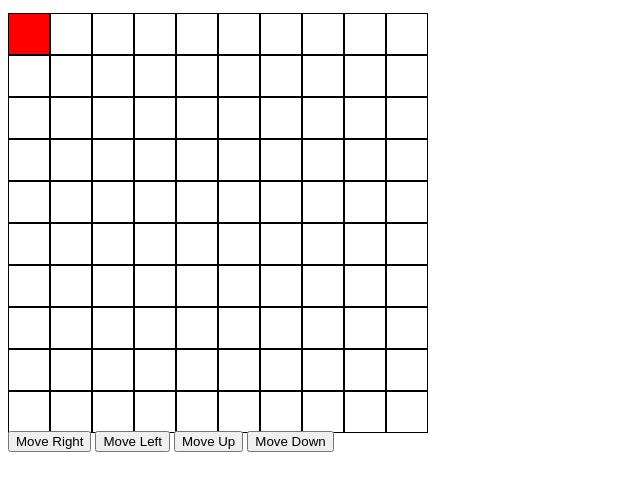
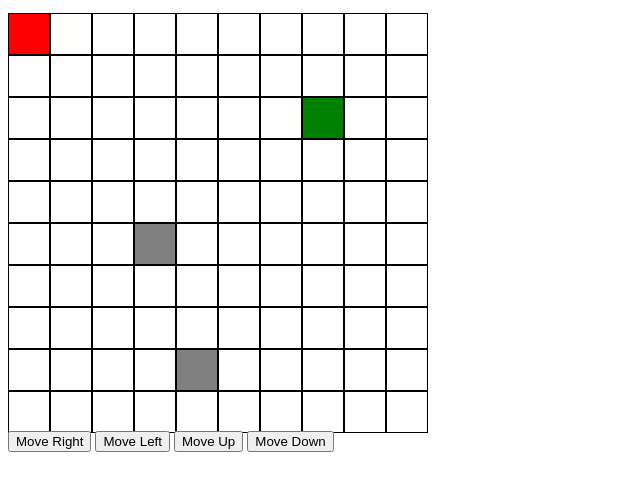
Before and after one commit to Not-Adithya/rule_simulator, a plain HTML site: page index.html in a window 1280 px wide. Shown: the part 101-592 px from the top of the page, without its empty margins (0-640 px from the left). Drawn offline with Linux system fonts and the light colour scheme.

Commit message:
Call renderAgent function after setting background color

```diff
--- a/index.html
+++ b/index.html
@@ -109,6 +109,9 @@
     }
 
 
+    renderAgent();
+
+
 
 
     </script>
```
